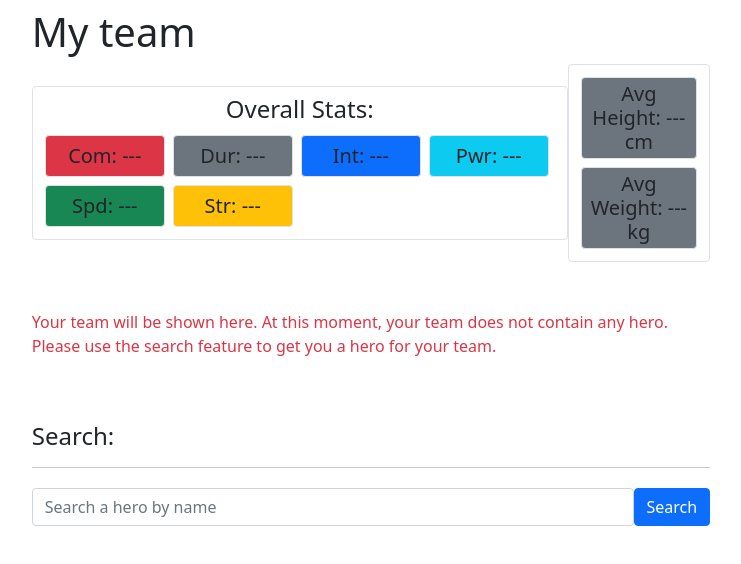
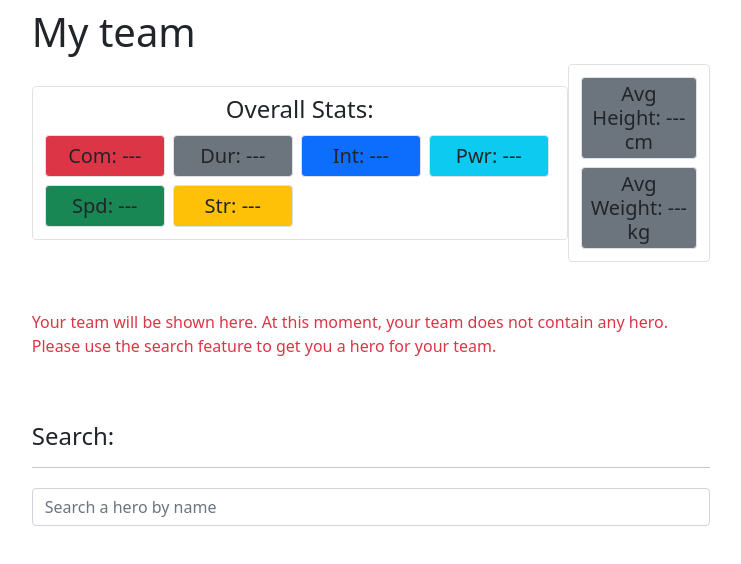
Before and after one commit to pablotejedor/heroes-team-deploy, a React (Create React App) app: page / in a window 1280 px wide. Shown: the top 564 px of the page, without its empty margins (269-1010 px from the left). Built offline with nearby package versions, Linux system fonts and the light colour scheme.

Commit message:
debounce implementation

```diff
--- a/src/components/Search.jsx
+++ b/src/components/Search.jsx
@@ -1,25 +1,50 @@
-import React, { useState } from "react";
-import { Formik, Field, Form } from "formik";
+import React, { useRef, useState } from "react";
+import { Formik, Form } from "formik";
 import axios from "axios";
 import { HeroCard } from "./HeroCard";
 
 export const Search = ({ heroTeam, setHeroTeam }) => {
   const [serverError, setServerError] = useState(null);
   const [search, setSearch] = useState([]);
-  const handleSubmit = async (value) => {
+
+  const debounceRef = useRef(null);
+
+  const onQueryChange = (e) => {
+    if (debounceRef.current) {
+      clearTimeout(debounceRef.current);
+    }
+
+    debounceRef.current = setTimeout(async () => {
       try {
         const response = await axios({
           method: "GET",
-        url: `https://superheroapi.com/api.php/380601706991561/search/${value.search}`,
-        data: {
-          search: value.search,
-        },
+          url: `https://superheroapi.com/api.php/380601706991561/search/${e.target.value}`,
+          // data: {
+          //   search: e.target.value,
+          // },
         });
         setSearch(response.data.results);
       } catch (error) {
         setServerError("No such hero with that name");
       }
+    }, 300);
   };
+
+  // const handleSubmit = async (value) => {
+  //   try {
+  //     const response = await axios({
+  //       method: "GET",
+  //       url: `https://superheroapi.com/api.php/380601706991561/search/${value.search}`,
+  //       data: {
+  //         search: value.search,
+  //       },
+  //     });
+  //     setSearch(response.data.results);
+  //   } catch (error) {
+  //     setServerError("No such hero with that name");
+  //   }
+  // };
+
   return (
     <div className="mx-2 my-5">
       <div>
@@ -28,7 +53,7 @@ export const Search = ({ heroTeam, setHeroTeam }) => {
             <h4>Search:</h4>
             <hr />
             <Formik
-              onSubmit={handleSubmit}
+              // onSubmit={handleSubmit}
               validate={(value) => {
                 const errors = {};
                 if (!value.search) {
@@ -43,23 +68,24 @@ export const Search = ({ heroTeam, setHeroTeam }) => {
               {({ errors, isValid, touched }) => (
                 <Form>
                   <div className="d-flex align-items-center">
-                    <Field
+                    <input
                       type="search"
                       className="form-control my-1"
                       name="search"
                       placeholder="Search a hero by name"
                       autoComplete="off"
+                      onChange={onQueryChange}
                     />
                     {errors.search && touched.search ? (
                       <div className="text-danger">{errors.search}</div>
                     ) : null}
-                    <button
+                    {/* <button
                       type="submit"
                       className="btn btn-primary my-1"
                       disabled={!isValid}
                     >
                       Search
-                    </button>
+                    </button> */}
                   </div>
                   {serverError ? (
                     <div className="text-danger">{serverError}</div>
```
Lines whose indentation alone changed are shown as unchanged.
